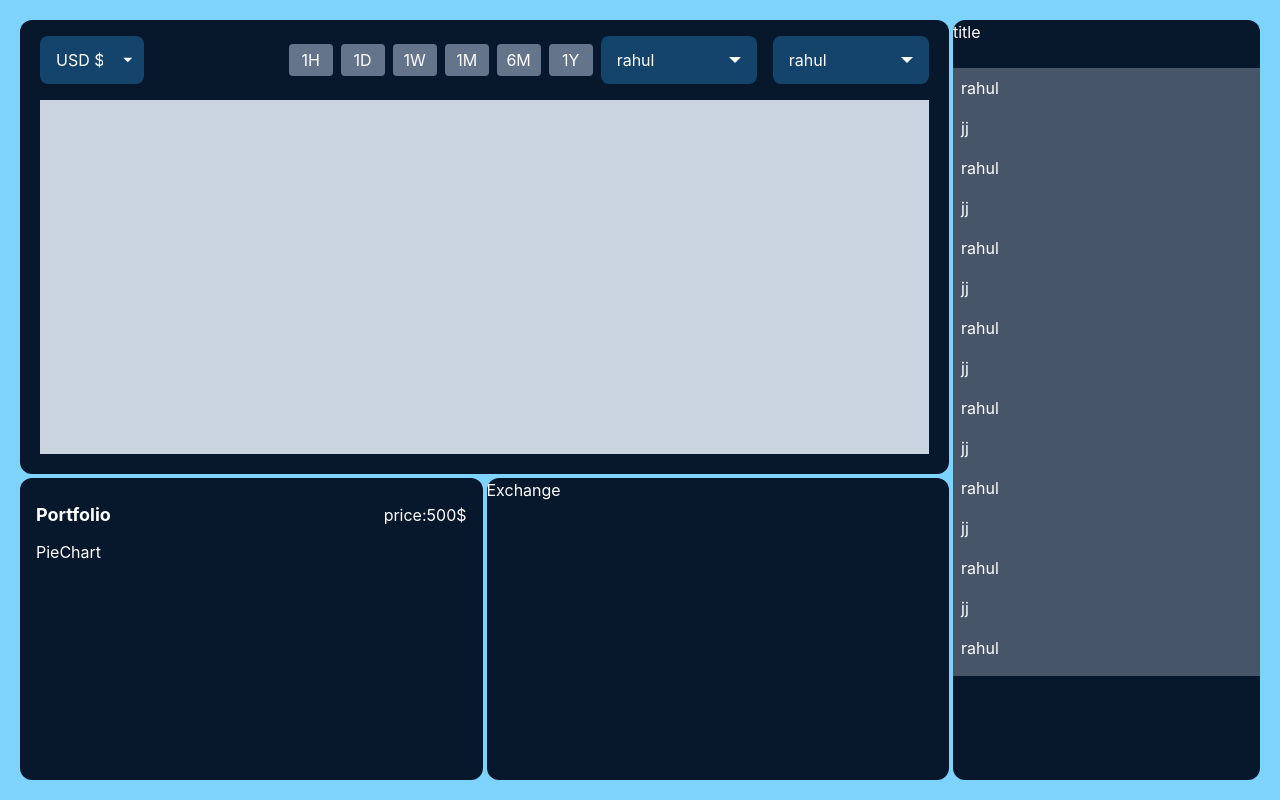
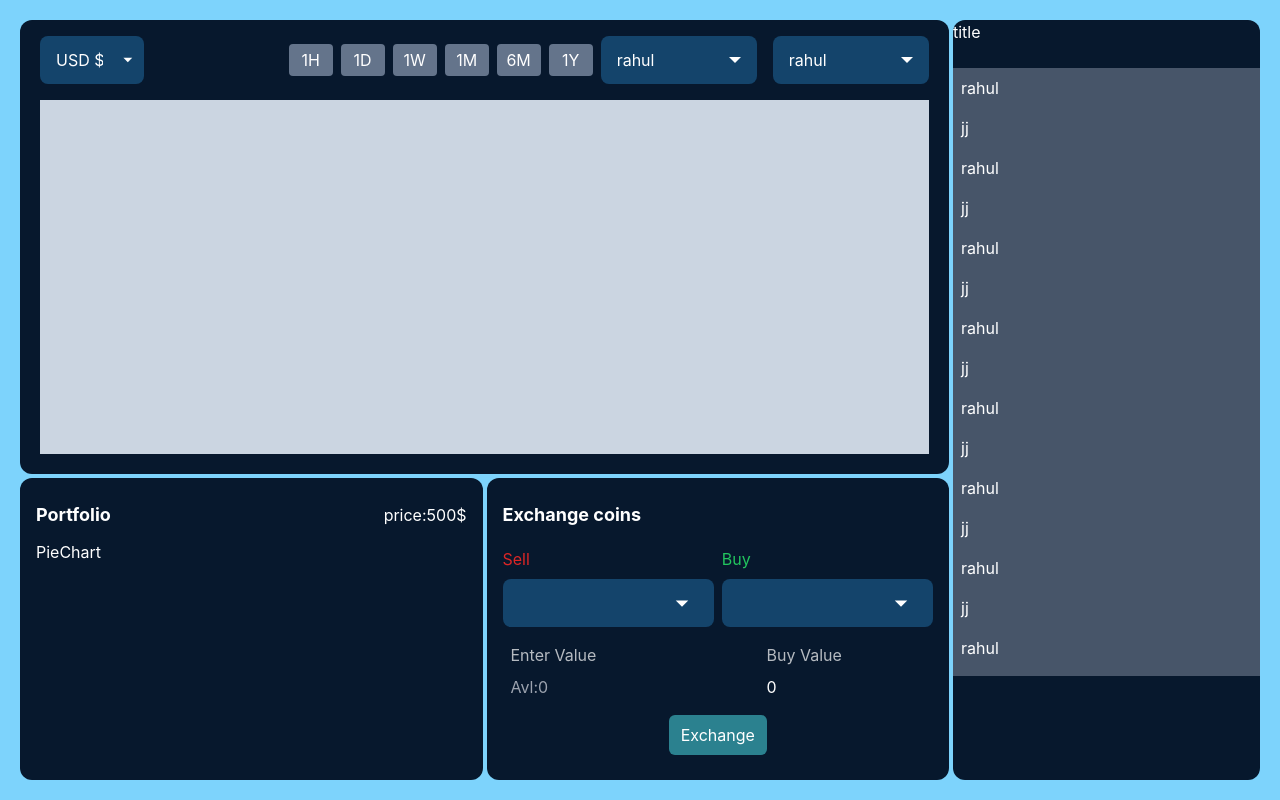
Before and after one commit to nikhil-223/cryptocurrency-project, a React (Create React App) app: page / in a window 1280 px wide. Built offline with nearby package versions, Linux system fonts and the light colour scheme; the HTML template or start-up script is replaced by a standard one.

Commit message:
added jsx and css for exchange component

```diff
--- a/src/components/chart/Chart.jsx
+++ b/src/components/chart/Chart.jsx
@@ -1,10 +1,10 @@
 import React from 'react'
-import { IoMdArrowDropdown } from "react-icons/io";
+import { IoMdArrowDropdown } from 'react-icons/io';
 import ChartType from './ChartType';
 import CryptoItem from './CryptoItem';
 
 import CurrencyDrop from './CurrencyDrop'
-import LineChart from './LineChart';
+// import LineChart from './LineChart';
 import TimePeriodItem from './TimePeriodItem'
 
 const Chart = () => {
--- a/src/components/exchange/Exchange.jsx
+++ b/src/components/exchange/Exchange.jsx
@@ -1,13 +1,61 @@
-import React from 'react'
+import React from "react";
+import {MdArrowDropDown} from 'react-icons/md'
 
 const Exchange = () => {
   return (
-		<div
-			id="exchange"
-			className={`row-span-2 col-span-3 rounded-xl bg-boxDark text-white`}>
-			Exchange
-		</div>
-	);
-}
 
-export default Exchange
+    <div
+      id="exchange"
+      className={` flex flex-col justify gap-2 p-4 row-span-2 col-span-3 rounded-xl bg-boxDark text-white`}
+    >
+		{/* Title  */}
+      <div className=" w-full h-1/6 flex items-center">
+		<div className=" text-lg font-bold mb-1"> Exchange coins</div>
+	  </div>
+	  {/* Title  */}
+
+		{/* dropdowns  */}
+      <div className=" flex gap-2 ">
+         {/* Sell */}
+        <div className="flex flex-col gap-2 w-1/2">
+          <h1 className=" text-red-600">Sell</h1>
+          <div className=" bg-dropdownBoxDark p-2 items-center flex rounded-lg">
+            <input className=" w-4/5 bg-transparent outline-none  " type="text" />
+            <span className=" h-8 flex items-center justify-center"><MdArrowDropDown size={30}/></span>
+          </div>
+        </div>
+
+        {/* Buy */}
+        <div className="flex flex-col gap-2 w-1/2">
+          <h1 className=" text-green-500">Buy</h1>
+          <div className=" bg-dropdownBoxDark p-2 items-center flex rounded-lg">
+            <input className=" w-4/5 bg-transparent outline-none  " type="text" />
+            <span className=" h-8 flex items-center justify-center"><MdArrowDropDown size={30}/></span>
+          </div>
+        </div>
+      </div>
+		{/* dropdowns  */}
+
+		{/* showing values */}
+      <div className="flex  gap-2 w-full p-2">
+        {/* Enter value  */}
+        <div className="flex flex-col gap-2 w-full">
+          <span className=" opacity-70">Enter Value</span>
+          <input className=" bg-transparent" type="text" placeholder="Avl:0" />
+        </div>
+		{/* Buy vaule  */}
+        <div className="flex flex-col gap-2 w-full">
+          <span className=" w-full opacity-70">Buy Value</span>
+          <span>0</span>
+        </div>
+      </div>
+		{/* showing values */}
+    {/* Exchange Button  */}
+	  <div className="w-full flex items-center justify-center">
+		<button className=" bg-exchBtn p-3 py-2 rounded-md ">Exchange</button>
+	  </div>
+    </div>
+  );
+};
+
+export default Exchange;
--- a/tailwind.config.js
+++ b/tailwind.config.js
@@ -30,6 +30,7 @@ module.exports = {
 				650: "650px",
 				685: "685px",
 				800: "800px",
+				"5/12": "41.6666667",
 				"90vh": "90vh",
 			},
 			minWidth: {
@@ -47,6 +48,7 @@ module.exports = {
 			colors: {
 				boxDark: "#07182d",
 				boxLight: "#07182d",
+				exchBtn:"rgb(43 129 143)",
 				dropdownBoxDark: "#14446b",
 				dropdownBoxLight: "#14446b",
 				dropdownListDark: "#19476e",
```
